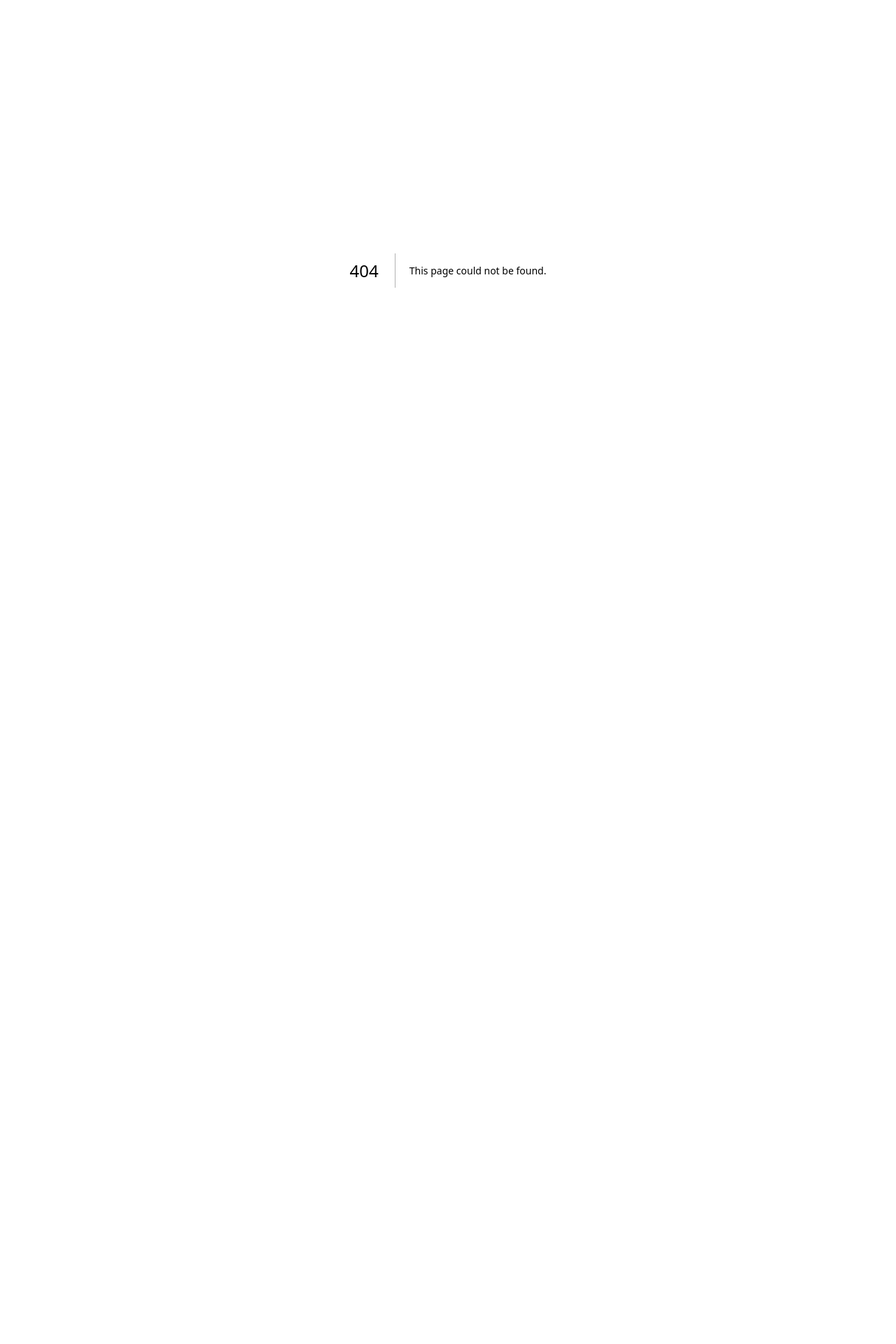
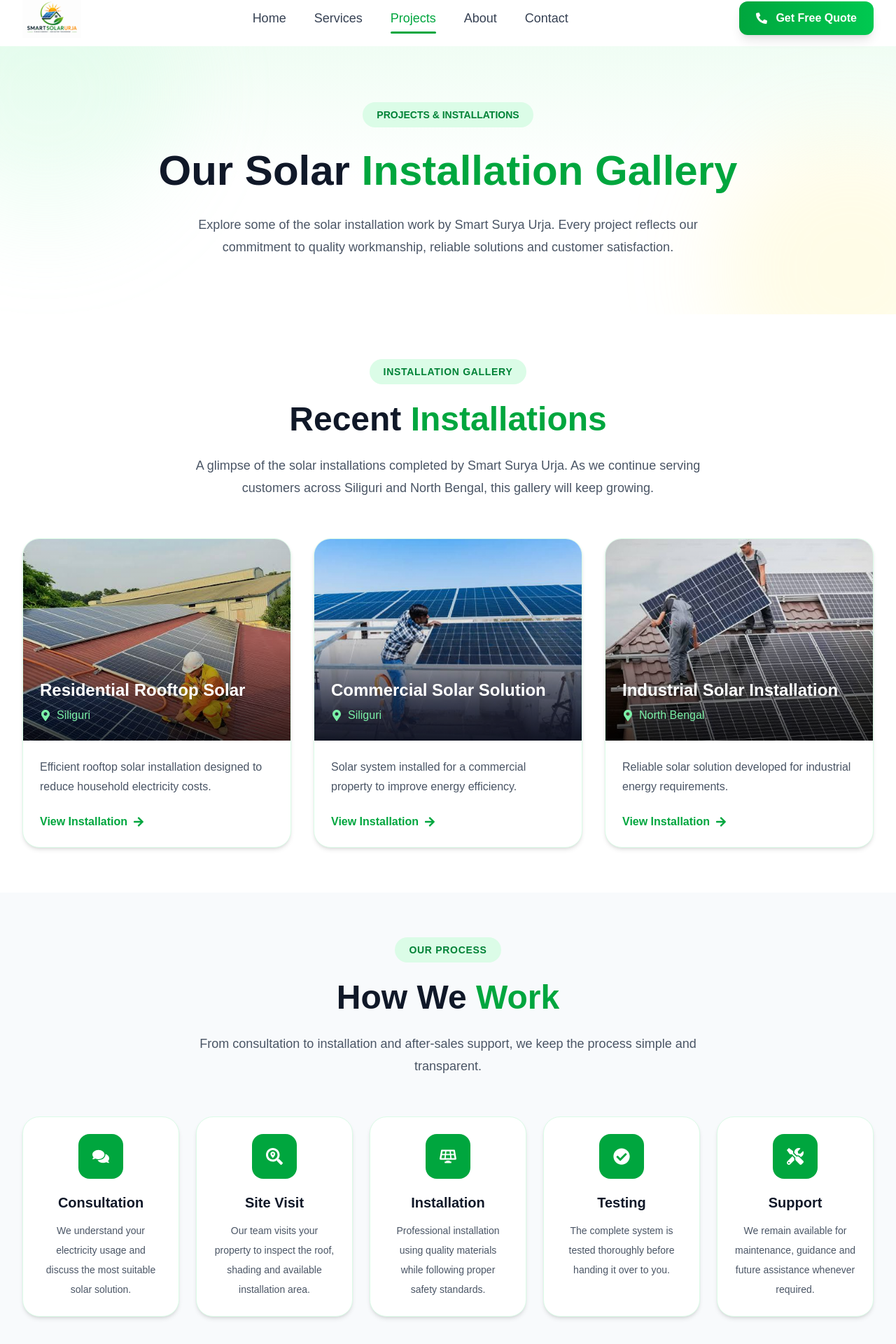
Before and after one commit to Harsh2003-oss/SuryaUrja, a Next.js app: page /projects in a window 1280 px wide. Before the commit this address had no page. Shown: the part 14-1934 px from the top of the page at 70% size. Before the commit the page ends 800 px from the top, so only its background shows below. Built offline with nearby package versions, Linux system fonts and the light colour scheme.

Commit message:
feat:created projects page

```diff
--- /dev/null
+++ b/app/components/Projects/Gallery.tsx
@@ -0,0 +1,43 @@
+"use client";
+
+import { motion } from "framer-motion";
+import SectionHeading from "../Common/SectionHeading";
+import ProjectCard from "./ProjectCard";
+import { projects } from "./ProjectsData";
+
+export default function Gallery() {
+  return (
+    <section className="py-16 bg-white">
+
+      <div className="max-w-7xl mx-auto px-6 lg:px-8">
+
+        <SectionHeading
+          badge="INSTALLATION GALLERY"
+          title="Recent"
+          highlight="Installations"
+          description="A glimpse of the solar installations completed by Smart Surya Urja. As we continue serving customers across Siliguri and North Bengal, this gallery will keep growing."
+        />
+
+        <motion.div
+          initial={{ opacity: 0 }}
+          whileInView={{ opacity: 1 }}
+          transition={{ duration: 0.6 }}
+          viewport={{ once: true }}
+          className="grid lg:grid-cols-3 gap-8 mt-14"
+        >
+          {projects.map((project, index) => (
+            <ProjectCard
+              key={index}
+              title={project.title}
+              image={project.image}
+              description={project.description}
+              location={project.location}
+            />
+          ))}
+        </motion.div>
+
+      </div>
+
+    </section>
+  );
+}
--- /dev/null
+++ b/app/components/Projects/ProjectCard.tsx
@@ -0,0 +1,75 @@
+"use client";
+
+import Image from "next/image";
+import { motion } from "framer-motion";
+import { FaArrowRight, FaMapMarkerAlt } from "react-icons/fa";
+
+type Props = {
+  title: string;
+  image: string;
+  description: string;
+  location: string;
+};
+
+export default function ProjectCard({
+  title,
+  image,
+  description,
+  location,
+}: Props) {
+  return (
+    <motion.div
+      initial={{ opacity: 0, y: 25 }}
+      whileInView={{ opacity: 1, y: 0 }}
+      transition={{ duration: 0.5 }}
+      viewport={{ once: true }}
+      whileHover={{ y: -8 }}
+      className="group overflow-hidden rounded-3xl bg-white border border-green-100 shadow-md hover:shadow-xl transition-all"
+    >
+      <div className="relative h-72 overflow-hidden">
+
+        <Image
+          src={image}
+          alt={title}
+          fill
+          className="object-cover transition duration-500 group-hover:scale-110"
+        />
+
+        <div className="absolute inset-0 bg-gradient-to-t from-black/70 via-black/10 to-transparent" />
+
+        <div className="absolute bottom-6 left-6">
+
+          <h3 className="text-2xl font-bold text-white">
+            {title}
+          </h3>
+
+          <div className="mt-2 flex items-center gap-2 text-green-300">
+
+            <FaMapMarkerAlt />
+
+            <span>{location}</span>
+
+          </div>
+
+        </div>
+
+      </div>
+
+      <div className="p-6">
+
+        <p className="text-gray-600 leading-7">
+          {description}
+        </p>
+
+        <button className="mt-6 flex items-center gap-2 font-semibold text-green-600 group-hover:gap-4 transition-all">
+
+          View Installation
+
+          <FaArrowRight />
+
+        </button>
+
+      </div>
+    </motion.div>
+  );
+}
--- /dev/null
+++ b/app/components/Projects/ProjectsCTA.tsx
@@ -0,0 +1,44 @@
+"use client";
+
+import Link from "next/link";
+import { motion } from "framer-motion";
+import { FaArrowRight } from "react-icons/fa";
+
+export default function ProjectsCTA() {
+  return (
+    <section className="py-20 bg-green-600">
+
+      <div className="max-w-5xl mx-auto px-6 text-center">
+
+        <motion.div
+          initial={{ opacity: 0, y: 25 }}
+          whileInView={{ opacity: 1, y: 0 }}
+          transition={{ duration: 0.6 }}
+          viewport={{ once: true }}
+        >
+
+          <h2 className="text-4xl md:text-5xl font-bold text-white">
+            Let's Power Your Property with Solar
+          </h2>
+
+          <p className="mt-6 max-w-3xl mx-auto text-lg text-green-100 leading-8">
+            Whether it's a home, shop, office or industrial property,
+            Smart Surya Urja is ready to help you make the switch to clean and
+            cost-effective solar energy.
+          </p>
+
+          <Link
+            href="/contact"
+            className="inline-flex items-center gap-3 mt-10 rounded-xl bg-white px-8 py-4 font-semibold text-green-600 transition hover:bg-gray-100"
+          >
+            Get Free Consultation
+            <FaArrowRight />
+          </Link>
+
+        </motion.div>
+
+      </div>
+
+    </section>
+  );
+}
--- /dev/null
+++ b/app/components/Projects/ProjectsData.tsx
@@ -0,0 +1,23 @@
+export const projects = [
+  {
+    title: "Residential Rooftop Solar",
+    image: "/project1.jpg",
+    location: "Siliguri",
+    description:
+      "Efficient rooftop solar installation designed to reduce household electricity costs.",
+  },
+  {
+    title: "Commercial Solar Solution",
+    image: "/project2.jpg",
+    location: "Siliguri",
+    description:
+      "Solar system installed for a commercial property to improve energy efficiency.",
+  },
+  {
+    title: "Industrial Solar Installation",
+    image: "/project3.jpg",
+    location: "North Bengal",
+    description:
+      "Reliable solar solution developed for industrial energy requirements.",
+  },
+];
--- /dev/null
+++ b/app/components/Projects/ProjectsHero.tsx
@@ -0,0 +1,51 @@
+"use client";
+
+import { motion } from "framer-motion";
+
+export default function ProjectsHero() {
+  return (
+    <section className="relative overflow-hidden bg-gradient-to-b from-green-50 via-white to-white py-20">
+
+      {/* Background Blur */}
+
+      <div className="absolute -top-32 -left-32 h-96 w-96 rounded-full bg-green-200/20 blur-3xl"></div>
+
+      <div className="absolute -bottom-32 -right-32 h-96 w-96 rounded-full bg-yellow-200/20 blur-3xl"></div>
+
+      <div className="relative max-w-5xl mx-auto px-6 text-center">
+
+        <motion.div
+          initial={{ opacity: 0, y: 25 }}
+          animate={{ opacity: 1, y: 0 }}
+          transition={{ duration: 0.7 }}
+        >
+
+          <span className="inline-block rounded-full bg-green-100 px-5 py-2 text-sm font-semibold text-green-700">
+            PROJECTS & INSTALLATIONS
+          </span>
+
+          <h1 className="mt-6 text-5xl md:text-6xl font-extrabold leading-tight text-gray-900">
+
+            Our Solar
+
+            <span className="text-green-600">
+              {" "}Installation Gallery
+            </span>
+
+          </h1>
+
+          <p className="mt-6 max-w-3xl mx-auto text-lg leading-8 text-gray-600">
+
+            Explore some of the solar installation work by Smart Surya Urja.
+            Every project reflects our commitment to quality workmanship,
+            reliable solutions and customer satisfaction.
+
+          </p>
+
+        </motion.div>
+
+      </div>
+
+    </section>
+  );
+}
--- /dev/null
+++ b/app/components/Projects/WorkProcess.tsx
@@ -0,0 +1,99 @@
+"use client";
+
+import { motion } from "framer-motion";
+import {
+  FaComments,
+  FaSearchLocation,
+  FaSolarPanel,
+  FaCheckCircle,
+  FaTools,
+} from "react-icons/fa";
+import SectionHeading from "../Common/SectionHeading";
+
+const steps = [
+  {
+    icon: <FaComments />,
+    title: "Consultation",
+    desc: "We understand your electricity usage and discuss the most suitable solar solution.",
+  },
+  {
+    icon: <FaSearchLocation />,
+    title: "Site Visit",
+    desc: "Our team visits your property to inspect the roof, shading and available installation area.",
+  },
+  {
+    icon: <FaSolarPanel />,
+    title: "Installation",
+    desc: "Professional installation using quality materials while following proper safety standards.",
+  },
+  {
+    icon: <FaCheckCircle />,
+    title: "Testing",
+    desc: "The complete system is tested thoroughly before handing it over to you.",
+  },
+  {
+    icon: <FaTools />,
+    title: "Support",
+    desc: "We remain available for maintenance, guidance and future assistance whenever required.",
+  },
+];
+
+export default function WorkProcess() {
+  return (
+    <section className="py-16 bg-slate-50">
+
+      <div className="max-w-7xl mx-auto px-6 lg:px-8">
+
+        <SectionHeading
+          badge="OUR PROCESS"
+          title="How We"
+          highlight="Work"
+          description="From consultation to installation and after-sales support, we keep the process simple and transparent."
+        />
+
+        <div className="grid md:grid-cols-2 lg:grid-cols-5 gap-6 mt-14">
+
+          {steps.map((step, index) => (
+
+            <motion.div
+              key={index}
+              initial={{ opacity: 0, y: 30 }}
+              whileInView={{ opacity: 1, y: 0 }}
+              transition={{
+                duration: 0.5,
+                delay: index * 0.08,
+              }}
+              viewport={{ once: true }}
+              whileHover={{ y: -8 }}
+              className="bg-white rounded-3xl p-6 shadow-md border border-green-100 text-center"
+            >
+
+              <div className="mx-auto flex h-16 w-16 items-center justify-center rounded-2xl bg-green-600 text-2xl text-white">
+
+                {step.icon}
+
+              </div>
+
+              <h3 className="mt-5 text-xl font-bold text-gray-900">
+
+                {step.title}
+
+              </h3>
+
+              <p className="mt-3 text-gray-600 leading-7 text-sm">
+
+                {step.desc}
+
+              </p>
+
+            </motion.div>
+
+          ))}
+
+        </div>
+
+      </div>
+
+    </section>
+  );
+}
--- /dev/null
+++ b/app/projects/page.tsx
@@ -0,0 +1,25 @@
+import Navbar from "../components/Navbar/Navbar";
+import Footer from "../components/Footer/Footer";
+
+import ProjectsHero from "../components/Projects/ProjectsHero";
+import Gallery from "../components/Projects/Gallery";
+import WorkProcess from "../components/Projects/WorkProcess";
+import ProjectsCTA from "../components/Projects/ProjectsCTA";
+
+export default function ProjectsPage() {
+  return (
+    <>
+      <Navbar />
+
+      <ProjectsHero />
+
+      <Gallery />
+
+      <WorkProcess />
+
+      <ProjectsCTA />
+
+      <Footer />
+    </>
+  );
+}
```
